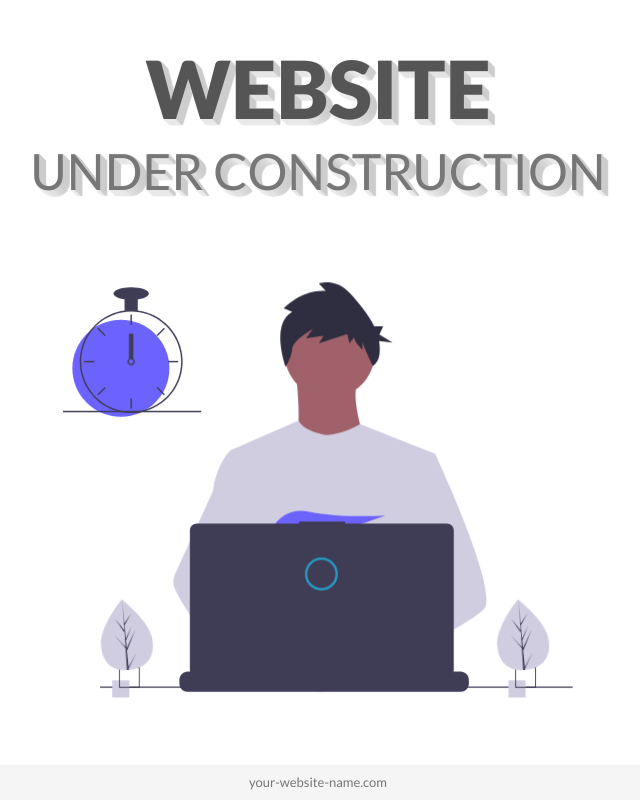
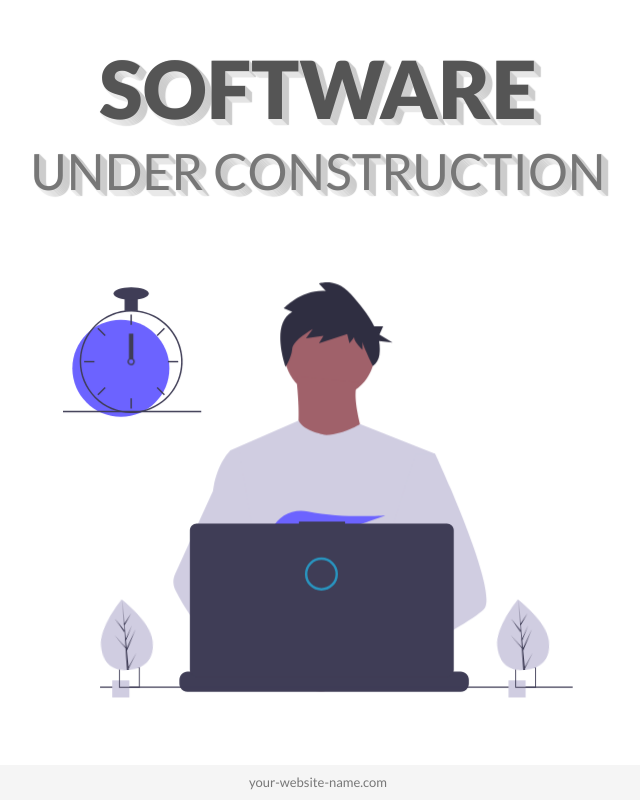
Before and after one commit to luquitared/coming-soon, a plain HTML site: page index.html in a window 1280 px wide. Shown: the whole page, without its empty margins (322-962 px from the left). Drawn offline with nearby package versions, Linux system fonts and the light colour scheme.

Commit message:
Update index.html

```diff
--- a/index.html
+++ b/index.html
@@ -22,13 +22,13 @@
       rel="stylesheet">
     <!-- CSS -->
     <link rel="stylesheet" href="style.css" />
-    <title>Document</title>
+    <title>App Advertising</title>
   </head>
   <body>
     <div class="container">
       <div class="row justify-content-center">
         <div class="col-md-10 main-title">
-          <h1>Website</h1>
+          <h1>Software</h1>
           <h2>under construction</h2>
         </div>
       </div>
```
